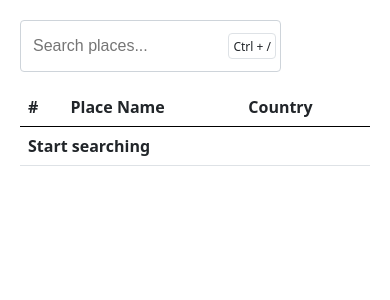
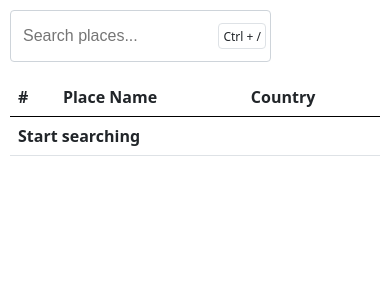
Before and after one commit to abhikansara/search_places_test_task, a React (Create React App) app: page / in a window 390 px wide. Shown: the top 300 px of the page. Built offline with nearby package versions, Linux system fonts and the light colour scheme.

Commit message:
responsive padding for container

```diff
--- a/src/index.css
+++ b/src/index.css
@@ -15,4 +15,7 @@ code {
 
 .root-container {
   padding: 20px;
+  @media screen and (max-width: 480px) {
+    padding: 10px;
+  }
 }
```
